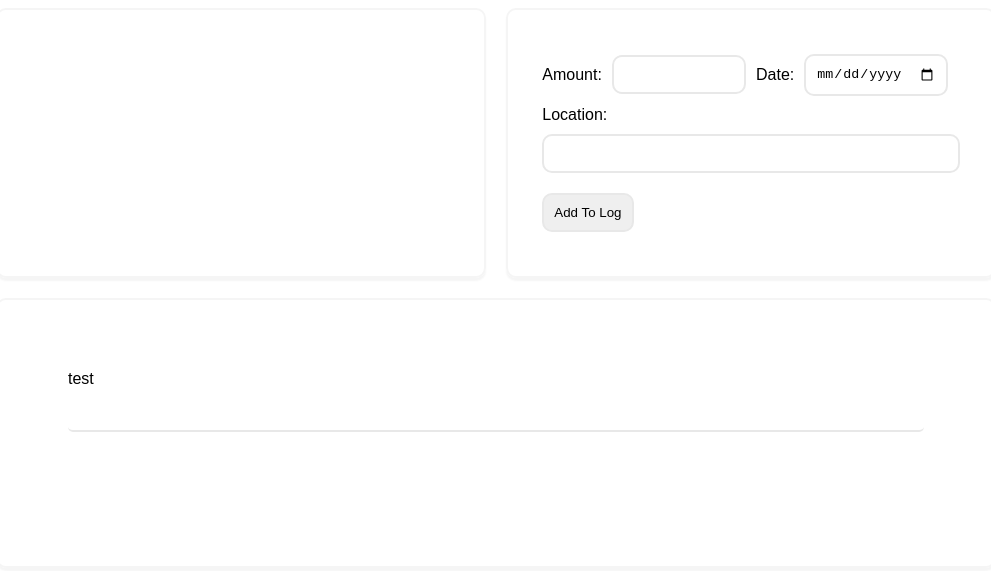
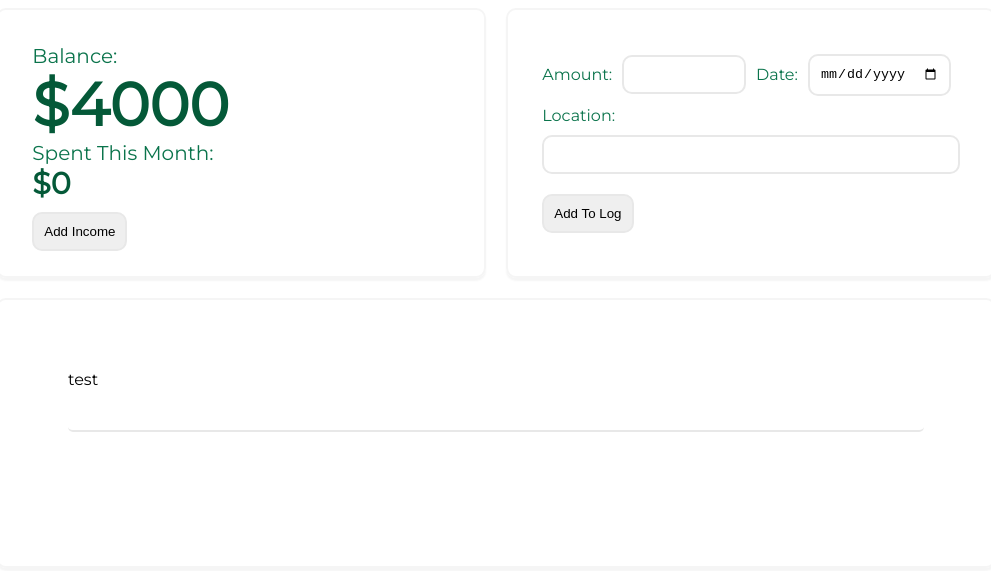
Before and after one commit to npiccone38/budget-tracker, a website built with webpack: page src/index.html in a window 1280 px wide. Shown: the whole page, without its empty margins (144-1135 px from the left). Built offline with nearby package versions, Linux system fonts and the light colour scheme.

Commit message:
Added some visual improvements
Changed the font to Montserrat, changed the
colorscheme to shades of green, and made a
basic display for the balances

```diff
--- a/src/index.html
+++ b/src/index.html
@@ -4,9 +4,23 @@
     <meta charset="UTF-8">
     <meta name="viewport" content="width=device-width, initial-scale=1.0">
     <title>Budget</title>
+
+    <link href="https://fonts.googleapis.com/css?family=Montserrat" rel="stylesheet">
+
 </head>
 <body>
-    <div class="balance-container body-item"></div>
+    <div class="balance-container body-item">
+        <div class="balance-subtext">
+            Balance:
+        </div>
+        <div class="balance-text">
+            $4000
+        </div>
+        <div class="balance-subtext">Spent This Month:</div>
+        <div class="monthly-balance-text">$0</div>
+        <button class="income-btn">Add Income</button>
+
+    </div>
 
     <div class="add-container body-item">
         <form id="atl">
--- a/src/index.js
+++ b/src/index.js
@@ -1,9 +1,11 @@
 import "./style.css";
 
-// payment object factory
-function createPayment(amount, date, location){
-    return {amount, date, location};
-}
+// payment object factory - maybe not needed
+// function createPayment(amount, date, location){
+//     return {amount, date, location};
+//}
+
+
 
 const atl = document.querySelector("#atl");
 atl.addEventListener("submit", (e) => {
@@ -15,4 +17,6 @@ atl.addEventListener("submit", (e) => {
     entry.classList.add("entry-container");
     entry.textContent = "Amount: " + fd.get("amount") + " Date: " + fd.get("date") + " Location: " + fd.get("location");
     hist_container.prepend(entry);
+
+    document.getElementById("atl").reset();
 });
--- a/src/style.css
+++ b/src/style.css
@@ -1,9 +1,9 @@
 :root{
     --bg: white;
     --text-color: #708090;
-    --primary-color: #4979B6;
-    --secondary-color: #B64979;
-    --tertiary-color: #79B649;
+    --primary-color: #045938;
+    --primary-pale: #04593831;
+    --secondary-color: #0b744c;
 
 }
 
@@ -19,7 +19,12 @@ body{
     grid-template-rows: repeat(4, 270px);
     grid-template-columns: repeat(2, 1fr);
     width: min(1000px, 100%);
-    font-family: 'Source Sans Pro', sans-serif;
+    font-family: 'Montserrat', sans-serif;
+}
+
+label{
+    color: var(--secondary-color);
+    weight: 500;
 }
 
 input{
@@ -28,11 +33,11 @@ input{
     padding: 10px;
     margin: 10px 0;
     box-sizing: border-box;
+    /* background-color: var(--primary-pale); */
 }
 
 input[type=text]{
     width: 100%;
-
 }
 
 input[type=number]{
@@ -40,7 +45,11 @@ input[type=number]{
 }
 
 input[type=submit]{
-
+    border: 2px solid #e8e8e8;
+    border-radius: 10px;
+    padding: 10px;
+    margin: 10px 0;
+    box-sizing: border-box;
 }
 
 .body-item{
@@ -62,6 +71,32 @@ input[type=submit]{
     align-items: center;
 }
 
+.balance-text{
+    color: var(--primary-color);
+    font-size: 60px;
+    font-weight: 900;
+}
+
+.balance-subtext{
+    color: var(--secondary-color);
+    font-size: 20px;
+    font-weight: 450;
+}
+
+.monthly-balance-text{
+    color: var(--primary-color);
+    font-size: 30px;
+    font-weight: 900;
+}
+
+.income-btn{
+    border: 2px solid #e8e8e8;
+    border-radius: 10px;
+    padding: 10px;
+    margin: 10px 0;
+    box-sizing: border-box;
+}
+
 .graph-container{
     grid-column: 1/3;
 }
```
